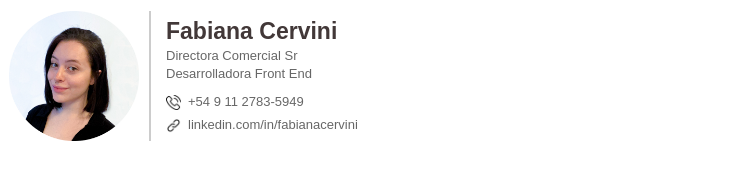
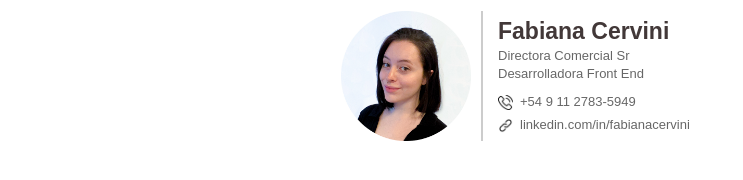
Before and after one commit to fabianacervini/firmaEmail, a plain HTML site: page index.html in a window 1280 px wide. Shown: the whole page, without its empty margins (0-743 px from the left). Drawn offline with Linux system fonts and the light colour scheme.

Commit message:
modificado ancho columnas

```diff
--- a/index.html
+++ b/index.html
@@ -10,6 +10,12 @@
             font-family: Arial, Helvetica, sans-serif;
             font-size: 25px;
             color: #000;
+            margin: 0; /* Elimina el margen predeterminado del cuerpo */
+            padding: 0; /* Elimina el relleno predeterminado del cuerpo */
+        }
+        .container {
+            max-width: 600px; /* Establece el ancho máximo del contenedor */
+            margin: 0 auto; /* Centra el contenedor en la página */
         }
         table {
             width: 100%;
@@ -79,6 +85,7 @@
     </style>
 </head>
 <body>
+    <div class="container">
         <table>
             <tr>
                 <td>
@@ -103,5 +110,6 @@
                 </td>
             </tr>
         </table>
+    </div>
 </body>
 </html>
```
Lines whose indentation alone changed are shown as unchanged.
